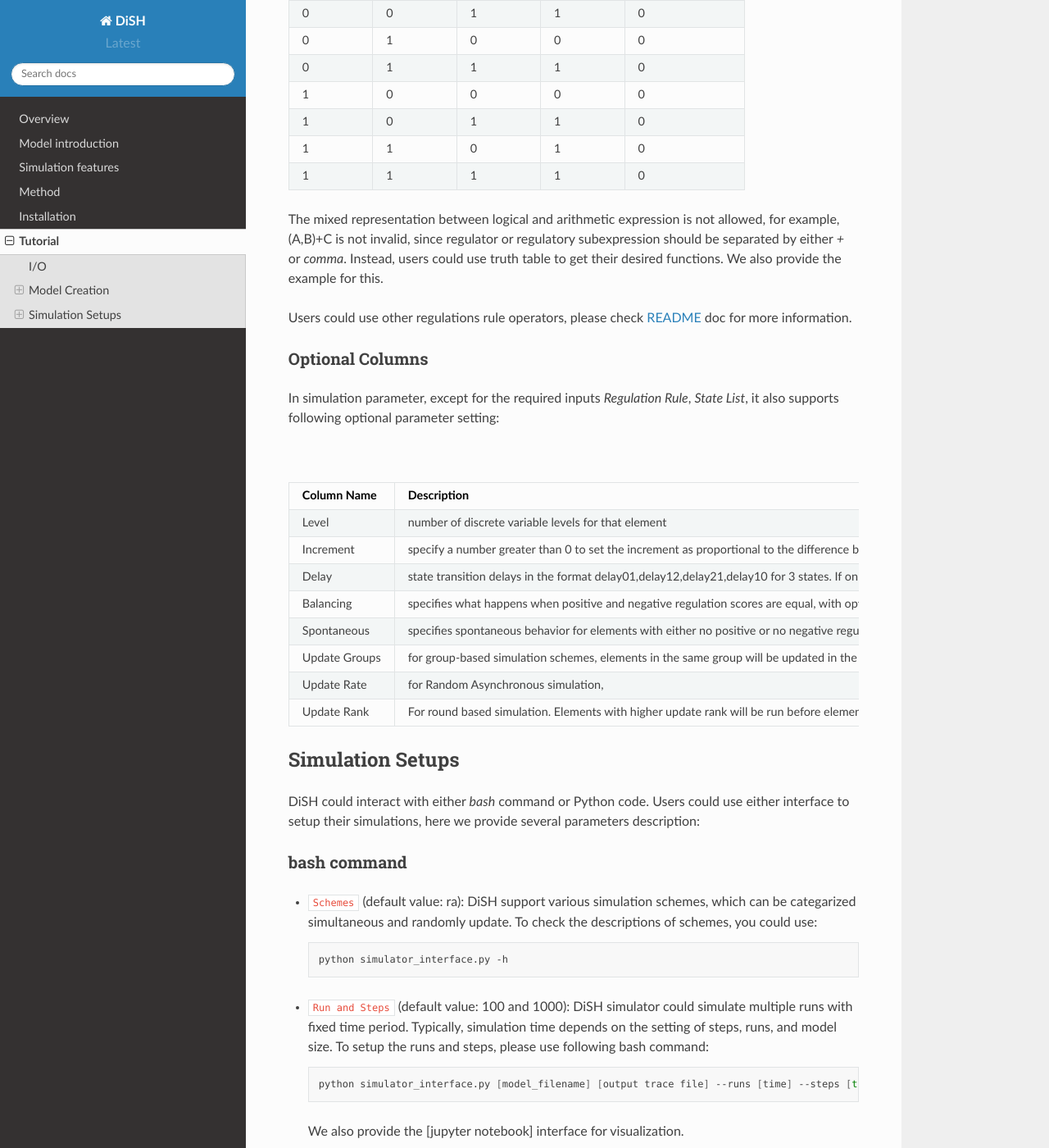
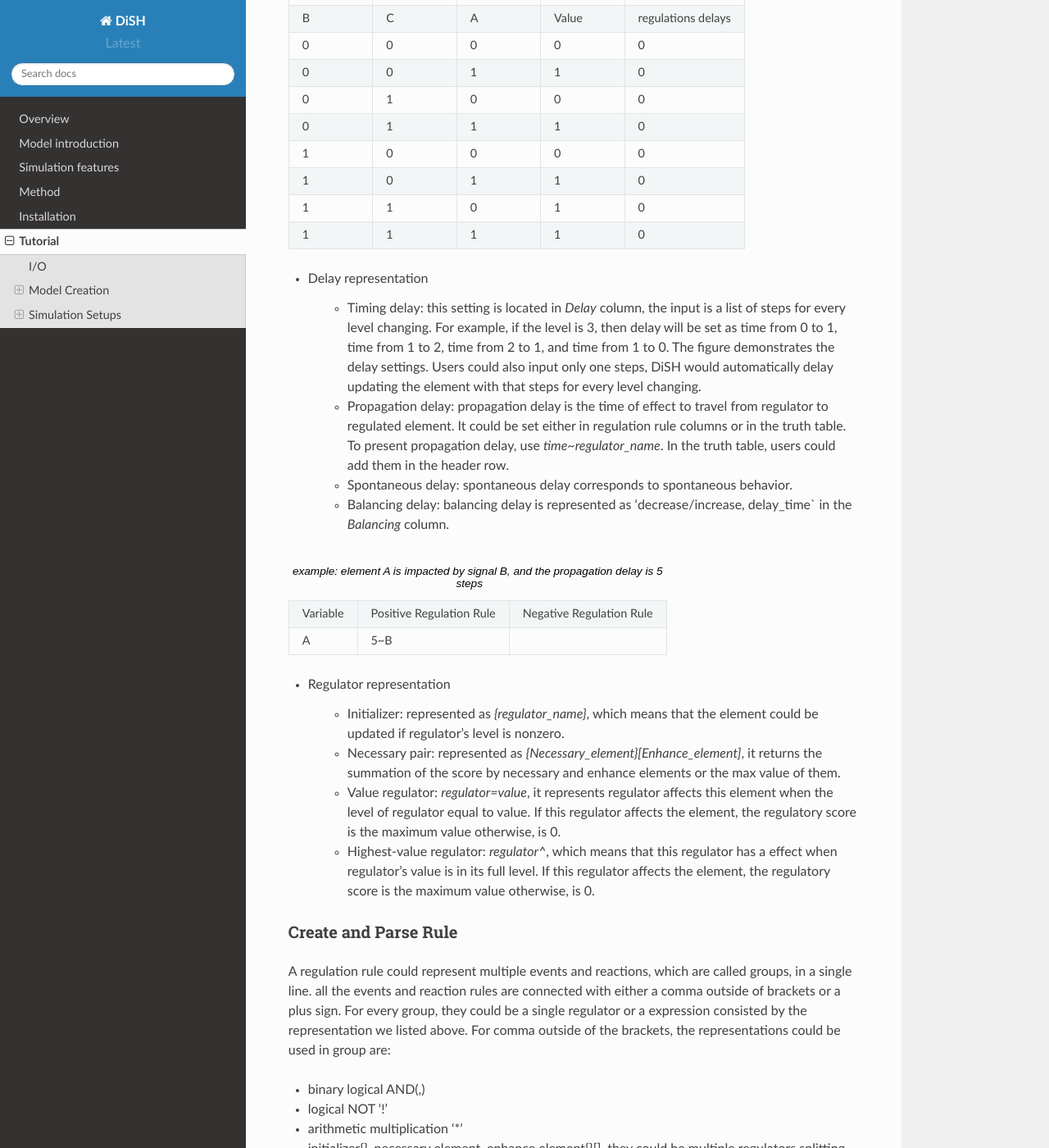
Before and after one commit to pitt-miskov-zivanov-lab/DiSH, a Sphinx documentation site: the page built from docs/Tutorial.rst, in a window 1280 px wide and 1400 px high, scrolled down 1957 px. Shown: the whole window at 82% size. Built offline with Sphinx 7.4.7 and the Read the Docs theme 2.0.0, drawn with Linux system fonts in a browser that asks for light colours; pages that are not in the unit, such as notebooks, are missing from menus; some of the changed text lies outside the part shown.

Commit message:
Add files via upload

```diff
--- a/docs/Tutorial.rst
+++ b/docs/Tutorial.rst
@@ -61,7 +61,10 @@ The model contains the following required elements:
 
 Regulation Rule
 ~~~~~~~~~~~~~~~~~~~
-The level of elements are all updated by regulation rule. DiSH2.0 offers several ways for representation of `Regulation Rule`.
+The level of elements are all updated by corresponding regulation rules, users should define the regulation rule in the `Positive Regulation Rule` and `Negative Regulation Rule` column.
+Regulation rule are consisted of `variable name` and `operator`, every `variable name` in the regulation rule is the level of the element.
+DiSH2.0 offers several operators for representation of `Regulation Rule`.
+
 
 - Logical representation:
 
@@ -76,7 +79,7 @@ The level of elements are all updated by regulation rule. DiSH2.0 offers several
 
     - summation: A+B
 
-    - multiplication: c*A, c could be a constant or the level of the element
+    - multiplication: c*A, c could be a constant or the level of the element (except for the weight of necessary and enhance elements)
 
 - Truth table representation:
 
@@ -148,11 +151,72 @@ The level of elements are all updated by regulation rule. DiSH2.0 offers several
       - 1
       - 0
 
+- Delay representation
 
+    - Timing delay: this setting is located in `Delay` column, the input is a list of steps for every level changing. For example,
+      if the level is 3, then delay will be set as time from 0 to 1, time from 1 to 2, time from 2 to 1, and time from 1 to 0. The figure demonstrates the delay settings.
+      Users could also input only one steps, DiSH would automatically delay updating the element with that steps for every level changing.
+
+    - Propagation delay: propagation delay is the time of effect to travel from regulator to regulated element. It could be set either in regulation rule columns or in the truth table.
+      To present propagation delay, use `time~regulator_name`. In the truth table, users could add them in the header row.
+
+    - Spontaneous delay: spontaneous delay corresponds to spontaneous behavior.
+
+    - Balancing delay: balancing delay is represented as 'decrease/increase, delay_time` in the `Balancing` column.
+
+.. list-table:: example: element A is impacted by signal B, and the propagation delay is 5 steps
+
+    * - Variable
+      - Positive Regulation Rule
+      - Negative Regulation Rule
+
+    * - A
+      - 5~B
+      -
+
+- Regulator representation
+
+    - Initializer: represented as `{regulator_name}`, which means that the element could be updated if regulator's level is nonzero.
+
+    - Necessary pair: represented as `{Necessary_element}[Enhance_element]`, it returns the summation of the score by necessary and enhance elements or the max value of them.
+
+    - Value regulator: `regulator=value`, it represents regulator affects this element when the level of regulator equal to value. If this regulator affects the element, the regulatory score is the maximum value otherwise, is 0.
+
+    - Highest-value regulator: `regulator^`, which means that this regulator has a effect when regulator's value is in its full level. If this regulator affects the element, the regulatory score is the maximum value otherwise, is 0.
+
+
+Create and Parse Rule
+~~~~~~~~~~~~~~~~~~~~~~~~
+A regulation rule could represent multiple events and reactions, which are called groups, in a single line. all the events and reaction rules are connected with either a comma outside of brackets or a plus sign.
+For every group, they could be a single regulator or a expression consisted by the representation we listed above.
+For comma outside of the brackets, the representations could be used in group are:
+
+- binary logical AND(,)
+- logical NOT '!'
+- arithmetic multiplication '*'
+- initializer{}, necessary element, enhance element{}[], they could be multiple regulators splitting by commas
+- propagation delay '~'
+- Highest-value regulator '^'
+
+For plus sign connector, the usable representations are:
+
+- arithmetic multiplication '*'
+- logical NOT '!'
+- initializer{}, necessary and enhance element{}[], they should all be a single regulator
+- propagation delay '~'
+- Highest-value regulator '^'
+
+DiSH recursively parses the regulation rule with depth-first searching.
 The mixed representation between logical and arithmetic expression is not allowed, for example, (A,B)+C is not invalid, since regulator or regulatory subexpression should be separated by either `+` or `comma`.
-Instead, users could use truth table to get their desired functions. We also provide the example for this.
+Instead, users could use truth table to get their desired functions. We also provide the `example <https://github.com/pitt-miskov-zivanov-lab/DiSH/tree/main/example/input>`_ for this.
 
-Users could use other regulations rule operators, please check `README <https://github.com/pitt-miskov-zivanov-lab/Framework>`_ doc for more information.
+
+.. Attention::
+
+    - Regulation Rules are parsed recursively. However, initializer is not allowed to be embedded by another initializer (e.g. `{Akt{CD4}}+CD28` is invalid for regulation rule parser).
+
+    - Weight of initializer, necessary element, and enhance element should be a constant
+
 
 Optional Columns
 ~~~~~~~~~~~~~~~~~~~
@@ -243,4 +307,50 @@ The model filename, output_trace_filename, and simulation scheme are required to
 
   python simulator_interface.py [T cell model filename] [output trace file] --sim_scheme sync --runs 50 --steps 200
 
-For more information about Python API, please check our function `reference page https://melody-dish.readthedocs.io/en/latest/Overview.html#method`.
+Python code
+~~~~~~~~~~~~~
+Except for terminal interface, we also provide function for your script.
+import simulator interface:
+
+.. code-block:: Python
+
+    import os
+    import simulator_interface as sim
+
+input your BioRECIPE model filename and output directory
+
+.. code-block:: Python
+
+    model = 'example/input/model.xlsx'
+    output_dir = 'example/output/'
+
+make your setups for simulation:
+
+.. code-block:: Python
+
+    steps = ..
+    runs = ..
+    scenarios = ['0', '1', '2', ...]
+    output_format = 1 # all runs and frequency summaries
+    scheme = 'ra' # random scheme
+
+    # set up output paths
+    if not os.path.exists(output_dir):
+        os.mkdir(output_path)
+    output_basename = os.path.join(output_path, 'example_traces_test')
+    scenarios_sorted = [str(x) for x in scenarios]
+
+simulate the dynamics:
+
+.. code-block:: Python
+
+    sim.setup_and_run_simulation(
+        model_file,
+        output_basename + '.txt',
+        steps,
+        runs.
+        scheme,
+        output_format,
+        ','.join(scenarios_sorted))
+
+For more information about Python API and visualization, please check our function `reference page <https://melody-dish.readthedocs.io/en/latest/Overview.html#method>`_.
```
